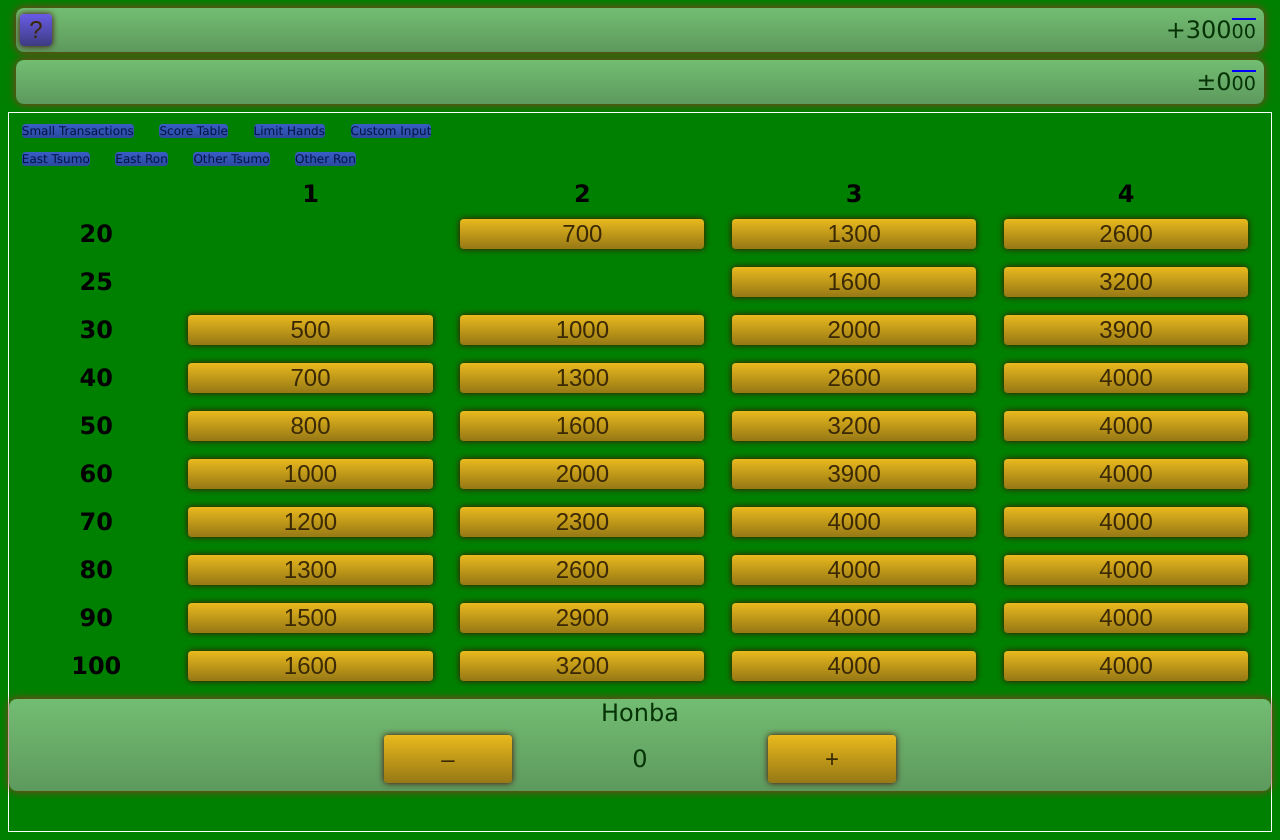
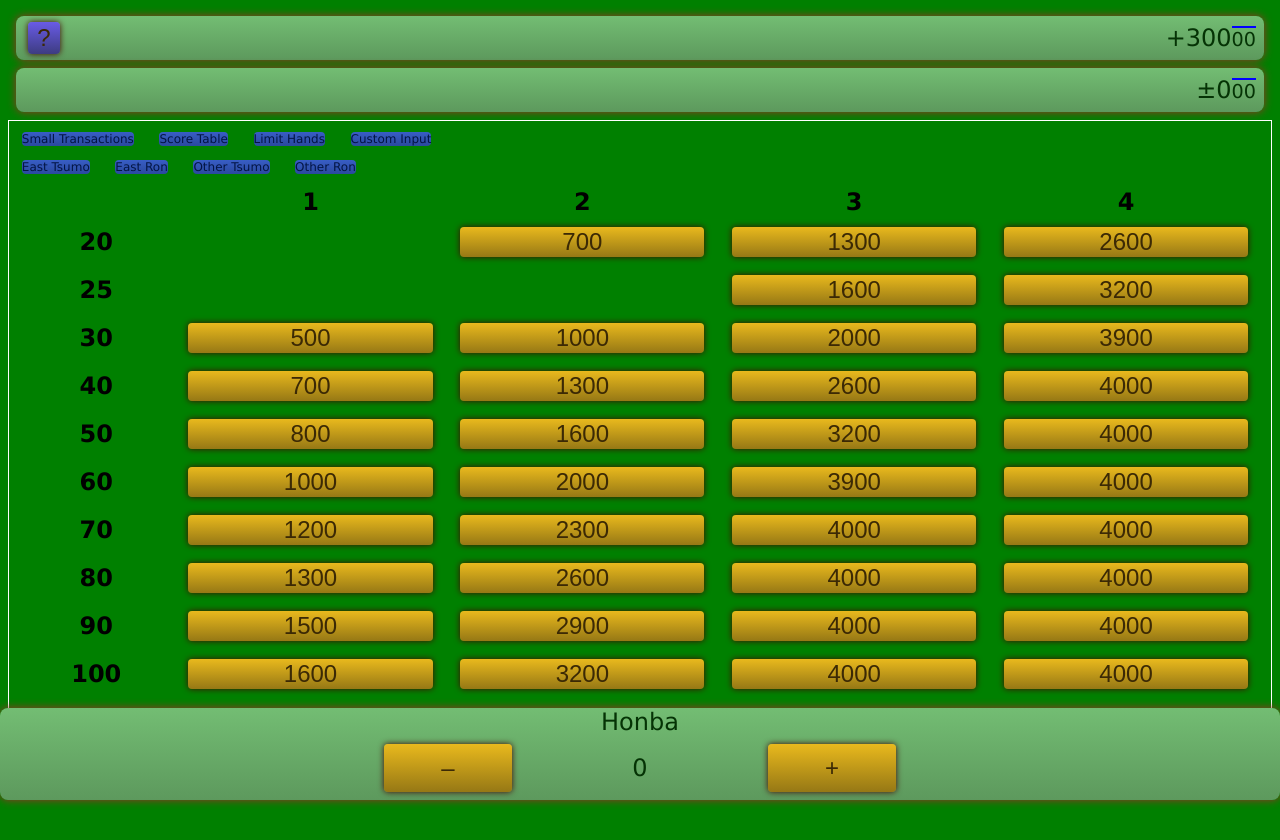
Before and after one commit to PauliMarttinen/riichi-mahjong-personal-score-tracker, a React (Create React App) app: page / in a window 1280 px wide. After the commit the page ends 800 px from the top, so only its background shows below. Built offline with nearby package versions, Linux system fonts and the light colour scheme.

Commit message:
The CSS is evolving at a rapid pace

```diff
--- a/src/App.css
+++ b/src/App.css
@@ -4,9 +4,15 @@
 
 body
 {
+  position: absolute;
   background: green;
   font-size: 3vh;
   font-family: 'Lucida Sans', 'Lucida Sans Regular', 'Lucida Grande', 'Lucida Sans Unicode', Geneva, Verdana, sans-serif;
+  top: 0;
+  right: 0;
+  bottom: 0;
+  left: 0;
+  overflow: hidden;
 }
 
 button
@@ -31,6 +37,12 @@ button.transaction
 .transactionviews
 {
   border: 1px solid white;
+  position: absolute;
+  top: 14vh;
+  right: 0;
+  bottom: 0;
+  left: 0;
+  overflow: scroll;
 }
 
 /* FormatPoints */
@@ -144,6 +156,18 @@ button.transaction
   border-radius: 1vh;
   text-align: center;
   padding-bottom: 1vh;
+}
+
+.scoringtable .increasedecrease, .limithands .increasedecrease
+{
+  position: fixed;
+  right: 0;
+  bottom: 0;
+  left: 0;
+}
+
+.custominput .increasedecrease
+{
   margin-bottom: 5vh;
 }
 
@@ -189,7 +213,14 @@ button.transaction
 
 .appinfo h1
 {
-  font-size: 4vh;
+  font-size: 3.5vh;
+  padding: 0;
+  margin: 0;
+}
+
+.appinfo h2
+{
+  font-size: 2.5vh;
 }
 
 .appinfo p
@@ -208,7 +239,15 @@ button.transaction
   min-width: 4vh;
   text-align: center;
   border-radius: 0.5vh;
+  z-index: 3;
 }
+
+.appinfo .popup
+{
+  bottom: 10vh;
+  overflow: scroll;
+}
+
 /* TABS */
 
 /* SmallTransactions */
--- a/src/AppInfo.js
+++ b/src/AppInfo.js
@@ -32,14 +32,13 @@ class AppInfo extends React.Component
           <div className="popup">
             <h1>Riichi Mahjong Personal Score Tracker</h1>
             <p>Quick app for keeping track of your Riichi Mahjong score!</p>
-            <h2>Tabs</h2>
-            <h3>Small transactions</h3>
+            <h2>Small transactions</h2>
             <p>The Small Transactions tab is intended for quick access to the very common small transactions of 1000 or 1500 points. You can quickly pay and receive riichi sticks and tenpai bonuses using the Small Transactions tab without having to search for applicable buttons from the scoring table.</p>
-            <h3>Scoring Table</h3>
+            <h2>Scoring Table</h2>
             <p>The Scoring Table tab contains most of the transaction possibilities. Not only is it just buttons for transactions, it can also be used a digital scoring table in general.</p>
-            <h3>Limit Hands</h3>
+            <h2>Limit Hands</h2>
             <p>The Limit Hands tab contains transactions for limit hands, i.e. Mangan and upwards. It doesn't currently let you do stacked yakuman directly, but you can just input several yakuman in a row, should you be so lucky.</p>
-            <h3>Custom Input</h3>
+            <h2>Custom Input</h2>
             <p>The Custom Input tab is a tool for quickly setting your score to be whatever. This is intended to be used if you discover a discrepancy between what the app says and the real game situation.</p>
             <h2>Creation</h2>
             <p>This app is created by Pauli Marttinen as a ReactJS learning project in 2019.</p>
```
